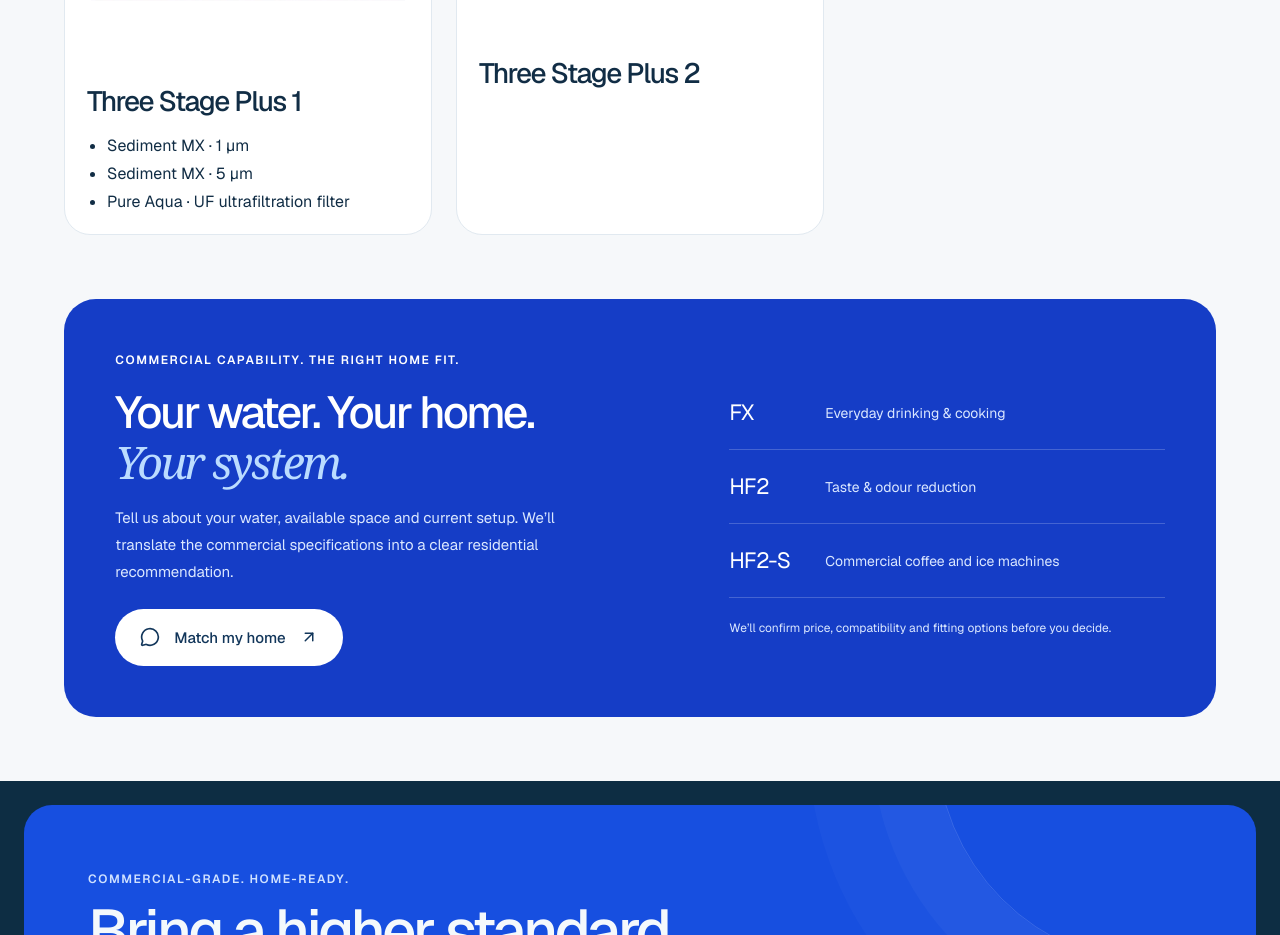
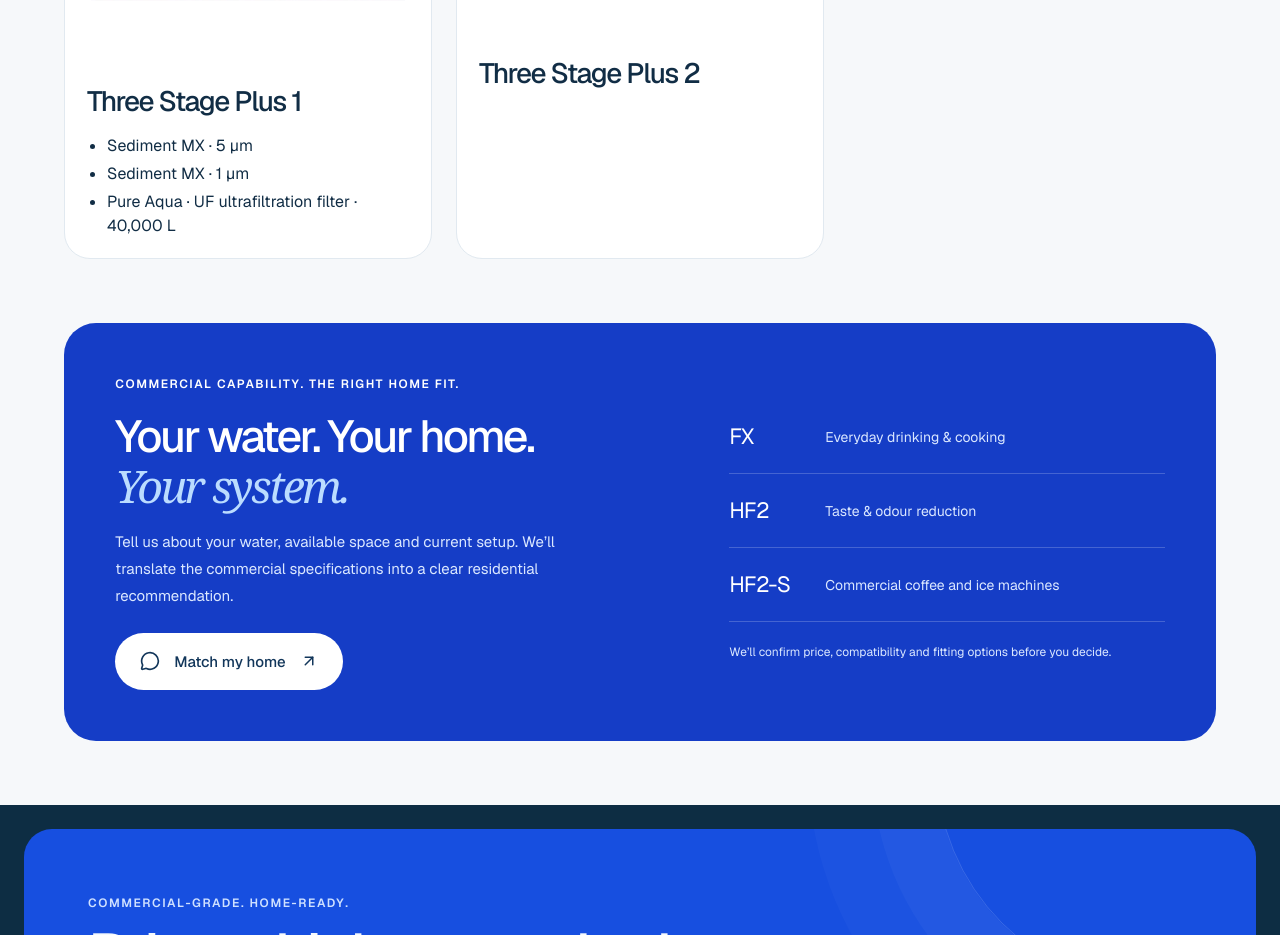
Before and after one commit to CyprusWaterFilters/Cyprus-Water-Filter, a Next.js app: page /products in a window 1280 px wide. Shown: the part 6060-6995 px from the top of the page. Built offline with nearby package versions, Linux system fonts and the light colour scheme.

Commit message:
Order Three Stage Plus cartridges and add Pure Aqua capacity

```diff
--- a/components/product-catalogue.tsx
+++ b/components/product-catalogue.tsx
@@ -141,8 +141,8 @@ fx && <dl className="catalogue-detail-specs">
               <div className="catalogue-card-copy">
                 <div className="catalogue-card-heading"><h3>{`Three Stage Plus ${variant}`}</h3></div>
                 {variant === 1 && <ul className="mt-3 list-disc space-y-1 ps-5">
-                  {[1, 5].map(microns => <li key={microns}><bdi>{`Sediment MX · ${microns} µm`}</bdi></li>)}
-                  <li><bdi>{'Pure Aqua'}</bdi> · {t('UF ultrafiltration filter')}</li>
+                  {[5, 1].map(microns => <li key={microns}><bdi>{`Sediment MX · ${microns} µm`}</bdi></li>)}
+                  <li><bdi>{'Pure Aqua'}</bdi> · {t('UF ultrafiltration filter')} · {t('{value} L', { value: number.format(40000) })}</li>
                 </ul>}
               </div>
             </article>
```
